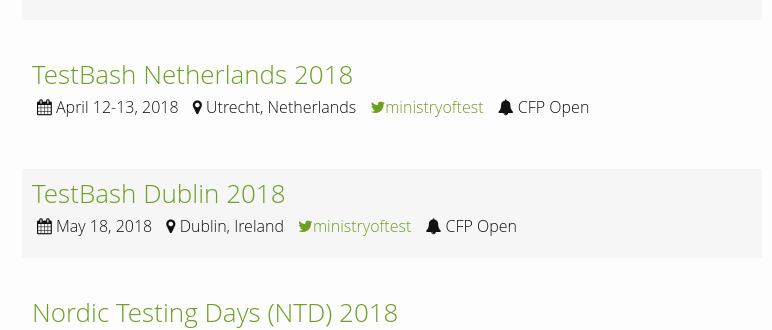
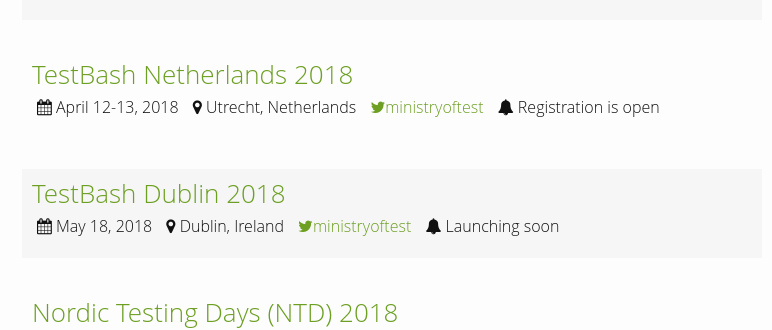
Before and after one commit to TestingConferences/testingconferences.github.io, a Jekyll site: the page built from index.html, in a window 1280 px wide and 900 px high, scrolled down 2155 px. Shown: the part 164-494 px from the top of the window, without its empty margins (248-1020 px from the left). Built offline with Jekyll 4.4.1, drawn with Linux system fonts in a browser that asks for light colours.

Commit message:
TBNL on sale, and TB Dublin to launching soon

```diff
--- a/_data/current.yml
+++ b/_data/current.yml
@@ -126,16 +126,16 @@
 - name: TestBash Netherlands 2018
   location: Utrecht, Netherlands
   dates: "April 12-13, 2018"
-  url: https://www.ministryoftesting.com/2017/07/testbash-netherlands-2018/
+  url: https://ti.to/mot/testbash-netherlands-2018?source=testingconferences
   twitter: ministryoftest
-  status: CFP Open
+  status: Registration is open
 
 - name: TestBash Dublin 2018
   location: Dublin, Ireland
   dates: "May 18, 2018"
   url: https://dojo.ministryoftesting.com/events/testbash-dublin-2018
   twitter: ministryoftest
-  status: CFP Open
+  status: Launching soon
 
 - name: Nordic Testing Days (NTD) 2018
   location: Tallinn, Estonia
```
